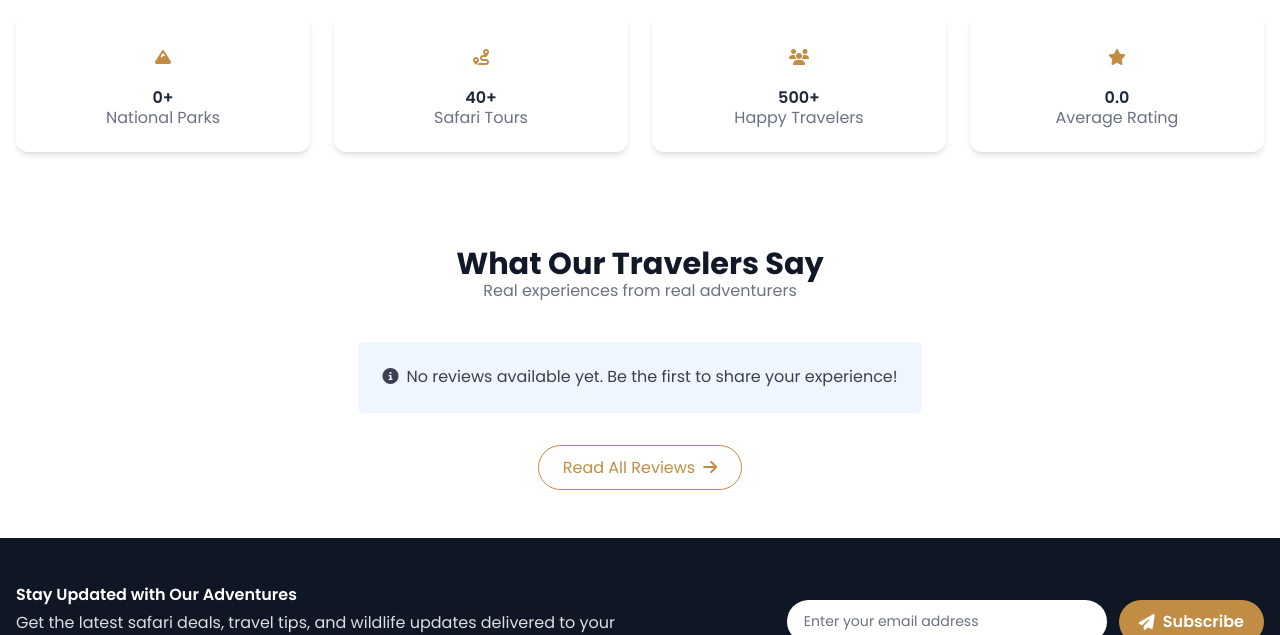
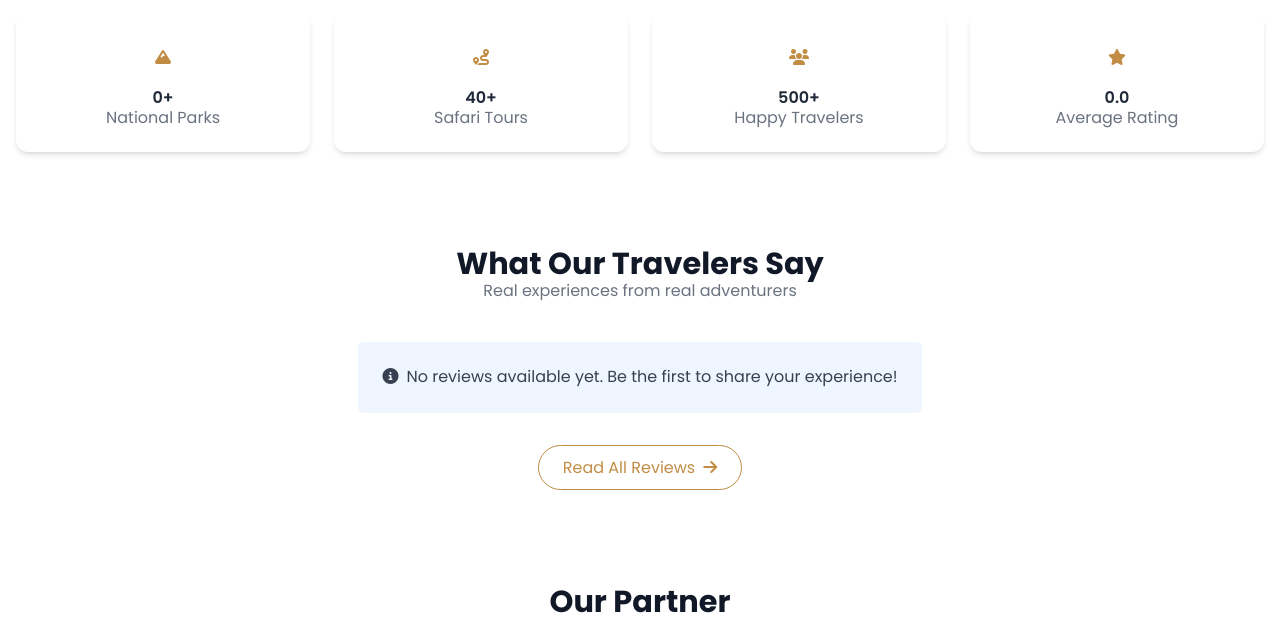
Before and after one commit to FidelisKagashe/Tourism, a Django app: page / in a window 1280 px wide. Shown: the part 2343-2978 px from the top of the page. Run offline with Django 4.2, Linux system fonts and the light colour scheme; data comes from the database, SQL or seed files in the repository; data that the repository does not hold is empty; parts of the project's set-up code (start-up, migrations or seed data) failed here and were passed over; some libraries are stand-ins or nearby versions.

Commit message:
Next commit

```diff
--- a/templates/core/home.html
+++ b/templates/core/home.html
@@ -534,6 +534,26 @@ section.py-12 h2 {
   </div>
 </section>
 
+<section class="py-12">
+  <div class="container mx-auto px-4">
+    <!-- Header -->
+    <div class="text-center mb-10">
+      <h2 class="text-2xl sm:text-3xl font-semibold text-gray-900 dark:text-gray-100">
+        Our Partner
+      </h2>
+    </div>
+
+    <!-- Single Partner Logo -->
+    <div class="flex justify-center">
+      <div class="p-6 bg-white dark:bg-gray-800 rounded-xl shadow-md hover:shadow-lg transition-shadow duration-200">
+        <div class="w-[200px] h-[100px] bg-gray-50 dark:bg-gray-700 rounded-md overflow-hidden flex items-center justify-center">
+          <img src="{% static 'images/partner1.png' %}" alt="Our Partner" class="max-w-full max-h-full object-contain" />
+        </div>
+      </div>
+    </div>
+  </div>
+</section>
+
 <!-- NEWSLETTER -->
 <section class="py-12 bg-[#0f1724] text-white dark:bg-gray-900">
   <div class="container mx-auto px-4">
```
Also changed, not shown: static/images/partner1.jpeg (added).
